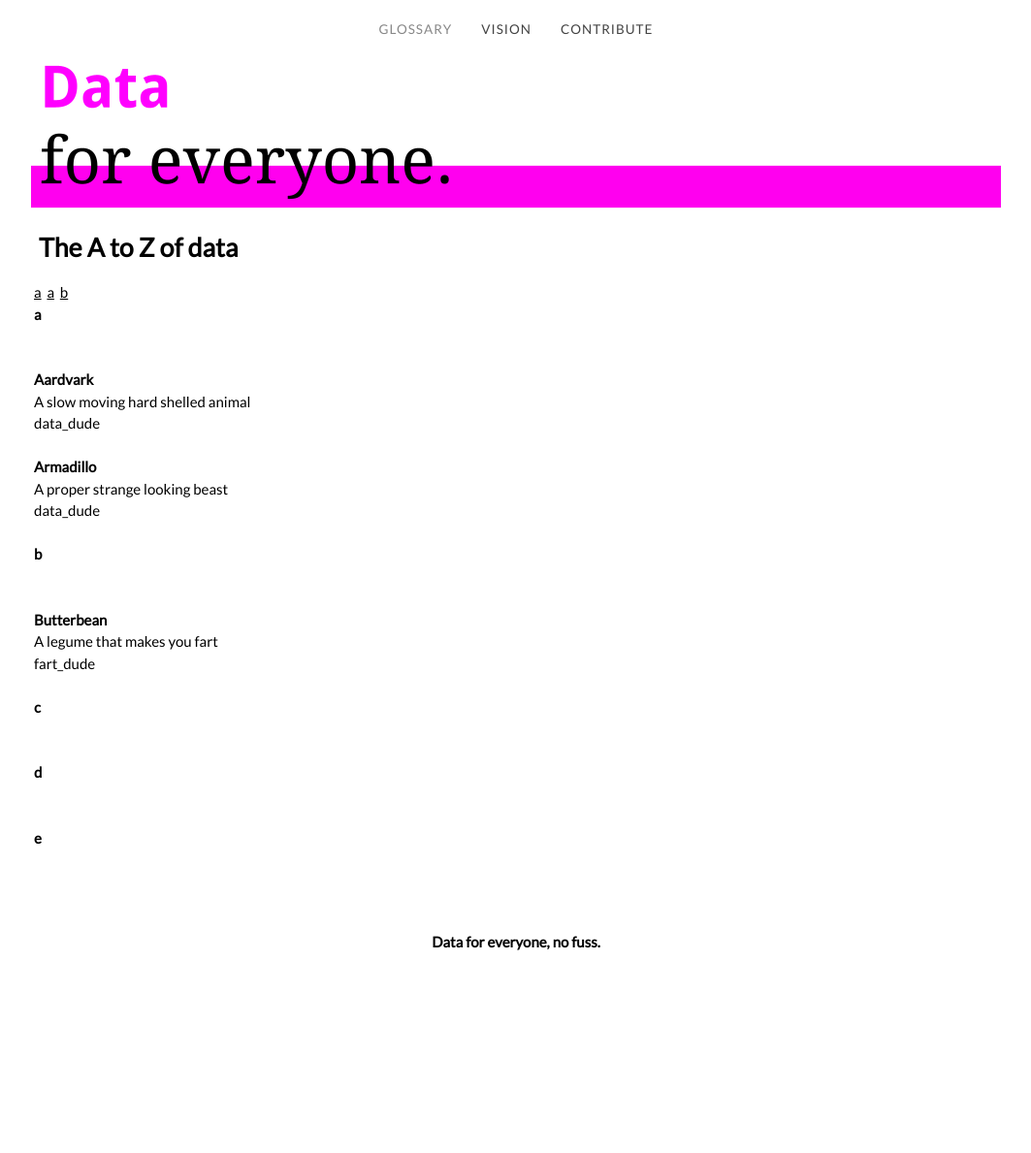
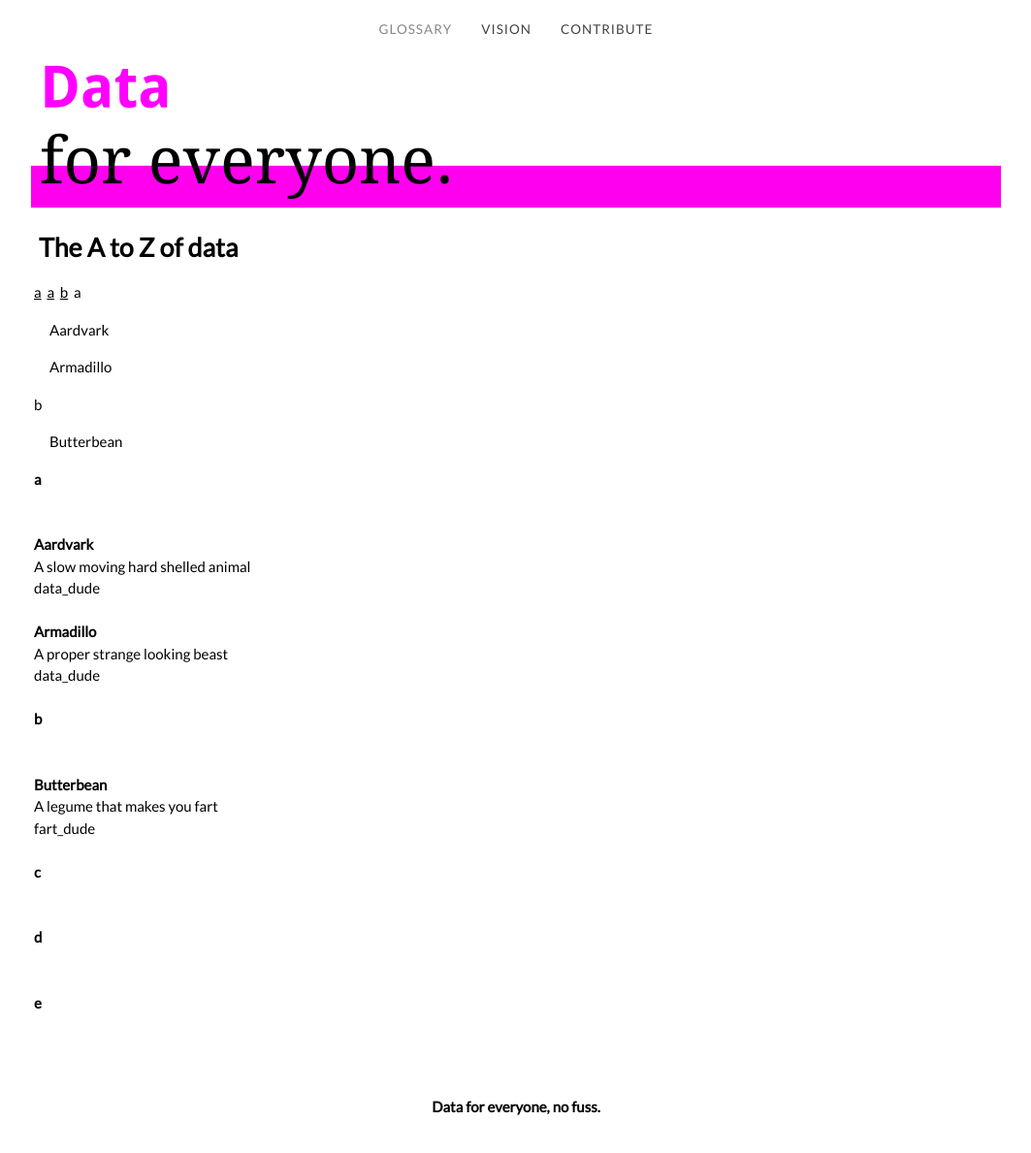
Before and after one commit to unleashyourdata/open_data_glossary, a Jekyll site: the page built from index.html, in a window 1280 px wide and 1216 px high. Shown: the top 1189 px of the window at 97% size, without its empty margins (108-1171 px from the left). Built offline with Jekyll 4.4.1, drawn with Linux system fonts in a browser that asks for light colours; some of the changed lines change nothing that is shown.

Commit message:
Update index.html

```diff
--- a/index.html
+++ b/index.html
@@ -14,6 +14,16 @@ title: Glossary
 
      {% endfor %}
 
+
+     {% assign letter_group = site.data.glossary.glossary | group_by: 'letter_id' %}
+     {% for group in letter_group %}
+     {{group.name}}
+     {% for item in group.items %}
+     <p>{{item.word}}</p>
+     {% endfor %}
+     {% endfor %}
+
+
 {% include include_letter_block.html letter_id="a" %}
 {% include include_letter_block.html letter_id="b" %}
 {% include include_letter_block.html letter_id="c" %}
```
